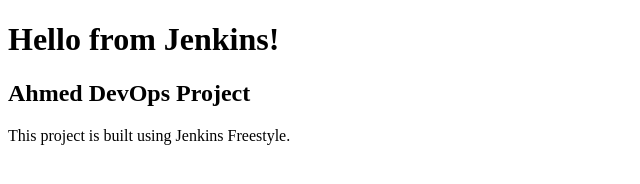
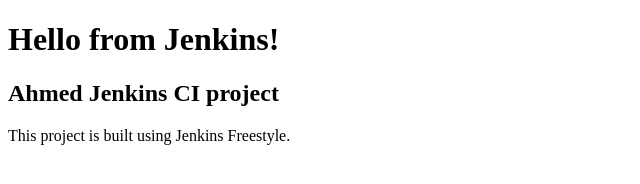
Before and after one commit to Ahmed-shasha/jenkins-freestyle-project, a plain HTML site: page index.html in a window 1280 px wide. Shown: the whole page, without its empty margins (0-640 px from the left). Drawn offline with Linux system fonts and the light colour scheme.

Commit message:
Update project page

```diff
--- a/index.html
+++ b/index.html
@@ -6,9 +6,10 @@
 <body>
 
     <h1>Hello from Jenkins!</h1>
-    <h2>Ahmed DevOps Project</h2>
+    <h2>Ahmed Jenkins CI project</h2>
 
     <p>This project is built using Jenkins Freestyle.</p>
 
+
 </body>
 </html>
```
